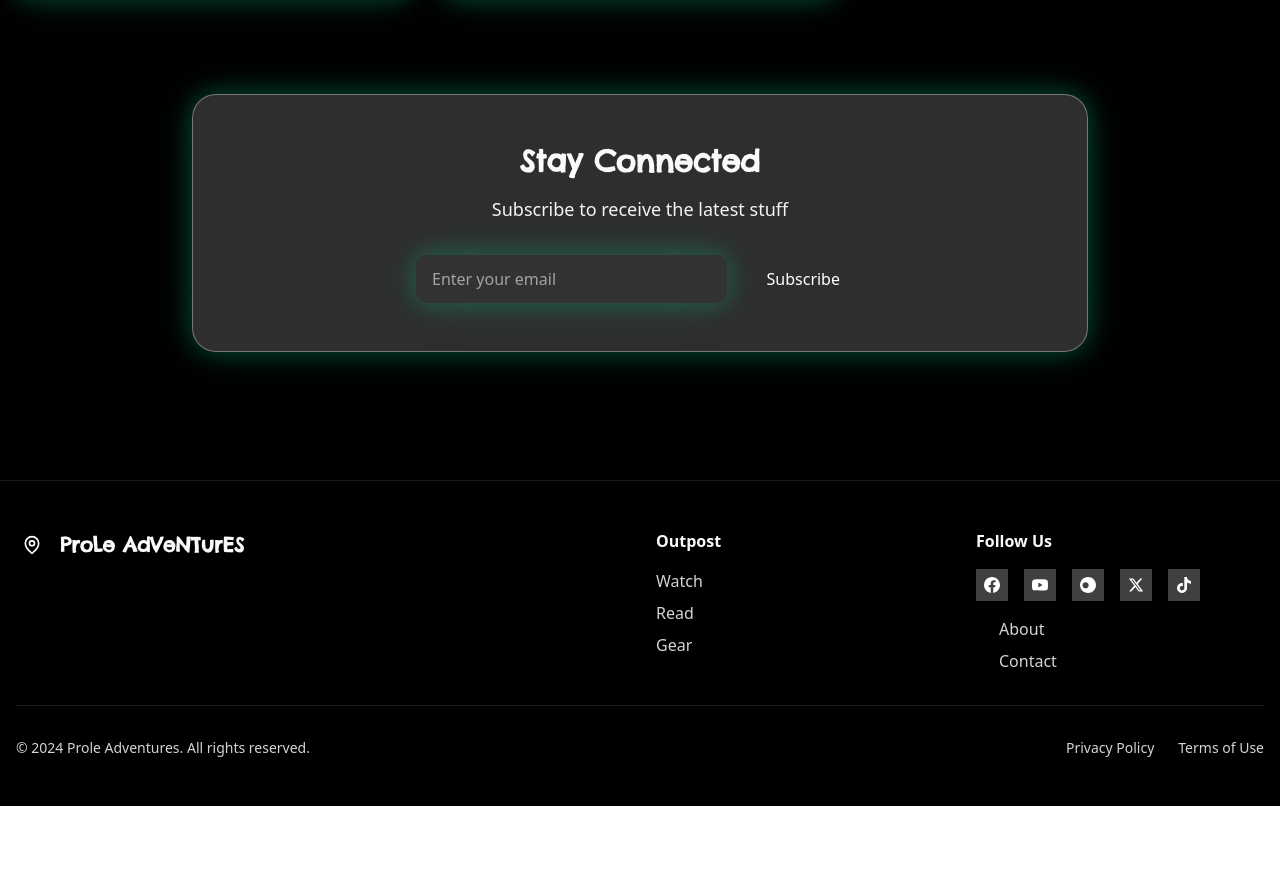
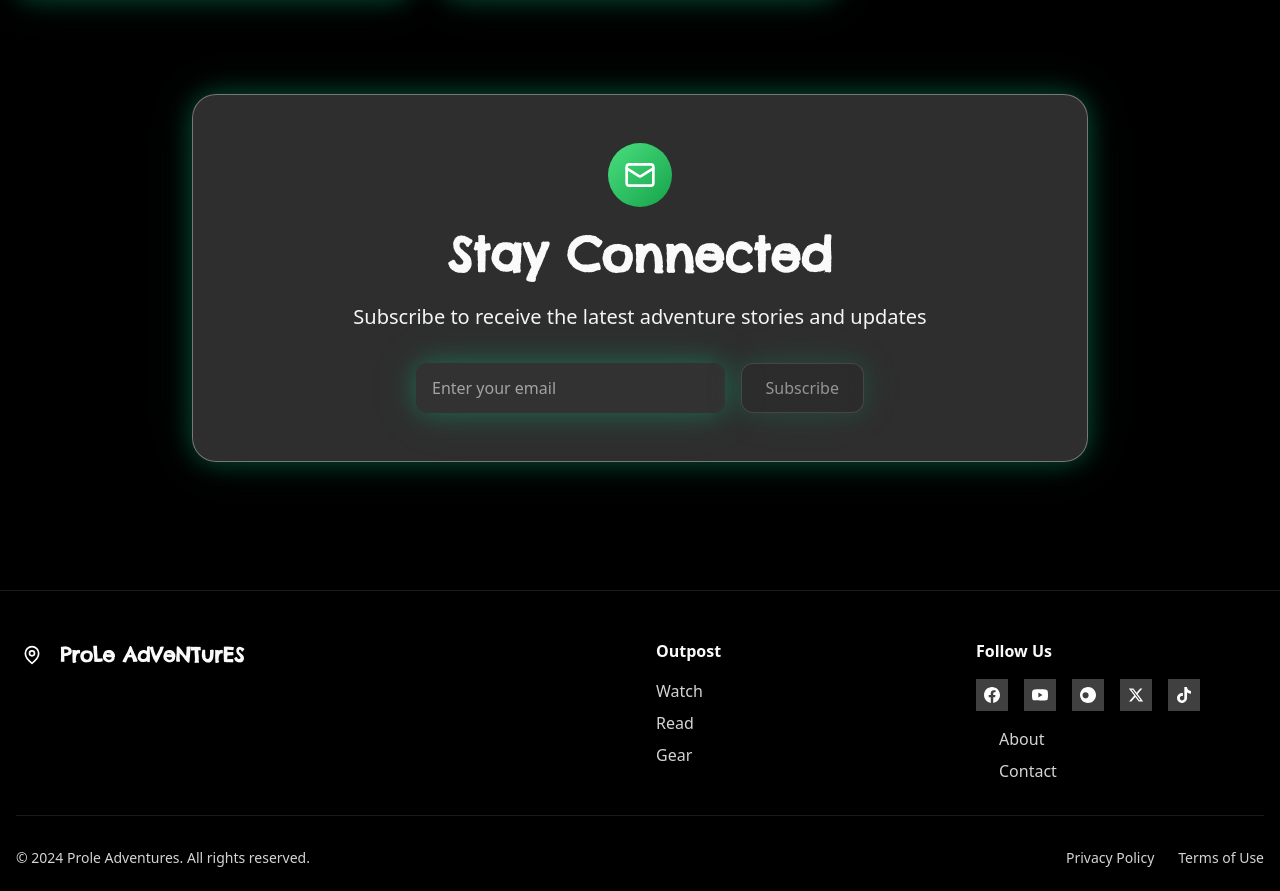
Before and after one commit to ProleAdventures/web, a React (Vite) app: page /stories in a window 1280 px wide. Shown: the part 1729-2620 px from the top of the page. Before the commit the page ends 2535 px from the top, so only its background shows below. Built offline with nearby package versions, Linux system fonts and the light colour scheme.

Commit message:
feat: Wire up Newsletter component to Supabase

```diff
--- /dev/null
+++ b/src/components/Newsletter.tsx
@@ -0,0 +1,127 @@
+import React, { useState } from 'react';
+import { Mail } from 'lucide-react';
+import { supabase } from '../lib/supabase';
+
+interface NewsletterProps {
+  className?: string;
+  title?: string;
+  subtitle?: string;
+}
+
+export const Newsletter: React.FC<NewsletterProps> = ({
+  className = '',
+  title = 'UpdaTionS',
+  subtitle = 'Read my Mail.'
+}) => {
+  const [email, setEmail] = useState('');
+  const [isSubmitting, setIsSubmitting] = useState(false);
+  const [submitStatus, setSubmitStatus] = useState<'idle' | 'success' | 'error' | 'duplicate'>('idle');
+  const [errorMessage, setErrorMessage] = useState('');
+
+  const handleSubmit = async (e: React.FormEvent) => {
+    e.preventDefault();
+    setIsSubmitting(true);
+    setSubmitStatus('idle');
+    setErrorMessage('');
+
+    try {
+      // Use the subscribers table as requested
+      const { error } = await supabase
+        .from('subscribers')
+        .insert([{ email }]);
+
+      if (error) {
+        // Check for duplicate email error specifically
+        if (error.code === '23505' || error.message.includes('duplicate') || error.message.includes('already exists')) {
+          setSubmitStatus('duplicate');
+          setErrorMessage('This email is already subscribed to our newsletter.');
+        } else {
+          setSubmitStatus('error');
+          setErrorMessage(error.message || 'Something went wrong. Please try again.');
+        }
+      } else {
+        setSubmitStatus('success');
+        setEmail(''); // Clear the form on success
+      }
+    } catch (error) {
+      console.error('Newsletter signup error:', error);
+      setSubmitStatus('error');
+      setErrorMessage('Network error. Please check your connection and try again.');
+    } finally {
+      setIsSubmitting(false);
+    }
+  };
+
+  return (
+    <div className={`max-w-4xl mx-auto ${className}`}>
+      <div className="glass-elevated rounded-3xl p-12 shadow-glass shadow-investigation">
+        <div className="text-center mb-8">
+          <div className="flex justify-center mb-6">
+            <div className="w-16 h-16 bg-gradient-to-br from-green-400 to-green-600 rounded-full flex items-center justify-center">
+              <Mail className="w-8 h-8 text-white" />
+            </div>
+          </div>
+          <h2 className="font-display text-4xl md:text-5xl font-bold text-neutral-50 mb-6">
+            {title}
+          </h2>
+          <p className="text-xl text-neutral-100">
+            {subtitle}
+          </p>
+        </div>
+
+        <form onSubmit={handleSubmit} className="max-w-md mx-auto">
+          <div className="flex flex-col sm:flex-row gap-4">
+            <input
+              type="email"
+              value={email}
+              onChange={(e) => setEmail(e.target.value)}
+              placeholder="Enter your email"
+              required
+              disabled={isSubmitting}
+              className="flex-1 px-4 py-3 glass-elevated shadow-glass shadow-investigation rounded-xl text-neutral-50 placeholder-neutral-400 border-none focus:outline-none focus:ring-2 focus:ring-green-400 backdrop-blur-xl disabled:opacity-50"
+            />
+            <button
+              type="submit"
+              disabled={isSubmitting || !email.trim()}
+              className="px-6 py-3 glass-base shadow-glass shadow-investigation hover:glass-elevated text-neutral-50 rounded-xl font-medium transition-all duration-300 transform hover:scale-105 disabled:opacity-50 disabled:cursor-not-allowed disabled:transform-none backdrop-blur-xl whitespace-nowrap"
+            >
+              {isSubmitting ? (
+                <div className="flex items-center">
+                  <div className="w-4 h-4 border-2 border-neutral-300 border-t-transparent rounded-full animate-spin mr-2"></div>
+                  Subscribing...
+                </div>
+              ) : (
+                'Subscribe'
+              )}
+            </button>
+          </div>
+
+          {/* Status Messages */}
+          {submitStatus === 'success' && (
+            <div className="mt-4 p-3 bg-green-500/20 border border-green-500/30 rounded-lg">
+              <p className="text-green-400 text-sm text-center">
+                ✅ Thanks for subscribing! Check your email for confirmation.
+              </p>
+            </div>
+          )}
+
+          {submitStatus === 'error' && (
+            <div className="mt-4 p-3 bg-red-500/20 border border-red-500/30 rounded-lg">
+              <p className="text-red-400 text-sm text-center">
+                ❌ {errorMessage}
+              </p>
+            </div>
+          )}
+
+          {submitStatus === 'duplicate' && (
+            <div className="mt-4 p-3 bg-yellow-500/20 border border-yellow-500/30 rounded-lg">
+              <p className="text-yellow-400 text-sm text-center">
+                ⚠️ {errorMessage}
+              </p>
+            </div>
+          )}
+        </form>
+      </div>
+    </div>
+  );
+};
--- a/src/pages/CommunityPage.tsx
+++ b/src/pages/CommunityPage.tsx
@@ -1,5 +1,6 @@
 import React from 'react';
 import { Users, Shield, Heart, Zap, Star, HelpCircle, MessageSquare, Youtube, Mail } from 'lucide-react';
+import { Newsletter } from '../components/Newsletter';
 
 export const CommunityPage: React.FC = () => {
   const coreValues = [
@@ -209,9 +210,7 @@ export const CommunityPage: React.FC = () => {
               <p className="text-neutral-50 mb-6">
                 Monthly dispatches with new stories, gear reviews, and adventure tips
               </p>
-              <button className="glass-elevated shadow-glass shadow-investigation hover:glass-base text-neutral-50 hover:text-neutral-50 px-6 py-3 rounded-xl font-medium transition-all duration-300 backdrop-blur-xl">
-                Subscribe Free
-              </button>
+              <Newsletter className="mt-4" title="Join the Newsletter" subtitle="Get monthly adventure updates" />
             </div>
 
             <div className="glass-base shadow-glass shadow-investigation rounded-2xl p-8 text-center hover:glass-elevated transition-all duration-300">
--- a/src/pages/HomePage.tsx
+++ b/src/pages/HomePage.tsx
@@ -1,70 +1,7 @@
-import React, { useEffect, useState } from 'react';
-import { MapPin, Camera, BookOpen, Users, ArrowRight, Star, Zap, Shield, Heart, Mail } from 'lucide-react';
+import React from 'react';
+import { MapPin, Camera, BookOpen, Users, ArrowRight, Star, Zap, Shield, Heart } from 'lucide-react';
 import { Link } from 'react-router-dom';
-import { saveNewsletterEmail } from '../lib/supabase';
-
-const NewsletterForm: React.FC = () => {
-  const [email, setEmail] = useState('');
-  const [isSubmitting, setIsSubmitting] = useState(false);
-  const [submitStatus, setSubmitStatus] = useState<'idle' | 'success' | 'error'>('idle');
-
-  const handleSubmit = async (e: React.FormEvent) => {
-    e.preventDefault();
-    setIsSubmitting(true);
-
-    try {
-      await saveNewsletterEmail(email);
-      setSubmitStatus('success');
-      setEmail('');
-    } catch (error) {
-      console.error('Newsletter signup error:', error);
-      setSubmitStatus('error');
-    } finally {
-      setIsSubmitting(false);
-    }
-  };
-
-  return (
-    <form onSubmit={handleSubmit} className="max-w-md mx-auto">
-      <div className="flex flex-col sm:flex-row gap-4">
-        <input
-          type="email"
-          value={email}
-          onChange={(e) => setEmail(e.target.value)}
-          placeholder="Enter your email"
-          required
-          className="flex-1 px-4 py-3 glass-elevated shadow-glass shadow-investigation rounded-xl text-neutral-50 placeholder-neutral-400 border-none focus:outline-none focus:ring-2 focus:ring-green-400 backdrop-blur-xl"
-        />
-        <button
-          type="submit"
-          disabled={isSubmitting}
-          className="px-6 py-3 glass-base shadow-glass shadow-investigation hover:glass-elevated text-neutral-50 rounded-xl font-medium transition-all duration-300 transform hover:scale-105 disabled:opacity-50 disabled:cursor-not-allowed backdrop-blur-xl whitespace-nowrap"
-        >
-          {isSubmitting ? (
-            <div className="flex items-center">
-              <div className="w-4 h-4 border-2 border-neutral-300 border-t-transparent rounded-full animate-spin mr-2"></div>
-              Subscribing...
-            </div>
-          ) : (
-            'Subscribe'
-          )}
-        </button>
-      </div>
-
-      {submitStatus === 'success' && (
-        <p className="text-green-400 text-sm mt-4 text-center">
-          Thanks for subscribing! Check your email for confirmation.
-        </p>
-      )}
-
-      {submitStatus === 'error' && (
-        <p className="text-red-400 text-sm mt-4 text-center">
-          Something went wrong. Please try again.
-        </p>
-      )}
-    </form>
-  );
-};
+import { Newsletter } from '../components/Newsletter';
 
 export const HomePage: React.FC = () => {
   const featuredAdventures = [
@@ -224,25 +161,7 @@ export const HomePage: React.FC = () => {
 
       {/* Newsletter Signup Section */}
       <section className="py-20 px-4 bg-black">
-        <div className="max-w-4xl mx-auto">
-          <div className="glass-elevated rounded-3xl p-12 shadow-glass shadow-investigation">
-            <div className="text-center mb-8">
-              <div className="flex justify-center mb-6">
-                <div className="w-16 h-16 bg-gradient-to-br from-green-400 to-green-600 rounded-full flex items-center justify-center">
-                  <Mail className="w-8 h-8 text-white" />
-                </div>
-              </div>
-              <h2 className="font-display text-4xl md:text-5xl font-bold text-neutral-50 mb-6">
-                UpdaTionS
-              </h2>
-              <p className="text-xl text-neutral-100">
-                Read my Mail.
-              </p>
-            </div>
-
-            <NewsletterForm />
-          </div>
-        </div>
+        <Newsletter />
       </section>
     </div>
   );
--- a/src/pages/StoriesPage.tsx
+++ b/src/pages/StoriesPage.tsx
@@ -1,6 +1,7 @@
 import React, { useEffect, useState } from 'react';
 import { Calendar, MapPin, Clock, ArrowRight, Tag, Camera } from 'lucide-react';
 import { Link } from 'react-router-dom';
+import { Newsletter } from '../components/Newsletter';
 
 interface Story {
   id: string;
@@ -337,27 +338,7 @@ export const StoriesPage: React.FC = () => {
 
       {/* Newsletter Signup */}
       <section className="py-12 px-4">
-        <div className="max-w-4xl mx-auto">
-          <div className="glass-elevated shadow-glass shadow-investigation rounded-3xl p-12 text-center">
-            <h3 className="font-display text-3xl font-bold text-neutral-50 mb-4">
-              Stay Connected
-            </h3>
-            <p className="text-lg text-neutral-100 mb-8">
-              Subscribe to receive the latest stuff
-
-            </p>
-            <div className="flex flex-col sm:flex-row gap-4 max-w-md mx-auto">
-              <input
-                type="email"
-                placeholder="Enter your email"
-                className="flex-1 px-4 py-3 glass-elevated shadow-glass shadow-investigation rounded-xl text-neutral-100 placeholder-neutral-400 border-none focus:outline-none focus:ring-2 focus:ring-primary-300 backdrop-blur-xl"
-              />
-              <button className="px-6 py-3 bg-primary-700 hover:bg-primary-500 text-white rounded-xl font-medium transition-all duration-300 transform hover:scale-105">
-                Subscribe
-              </button>
-            </div>
-          </div>
-        </div>
+        <Newsletter title="Stay Connected" subtitle="Subscribe to receive the latest adventure stories and updates" />
       </section>
     </div>
   );
```
